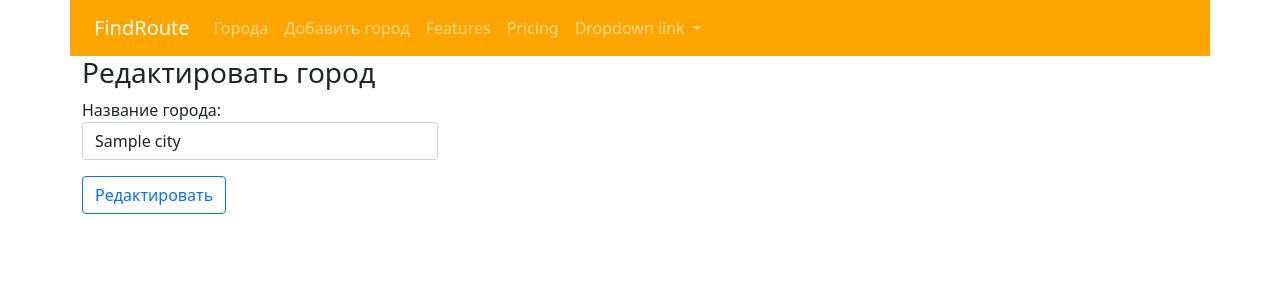
After one commit to Kirill67tyar/find-route-service, a Django app: page /cities/update/1/ in a window 1280 px wide. The commit adds this page. Shown: the top 300 px of the page. Run offline with Django 3.2, Linux system fonts and the light colour scheme; tables that the repository leaves empty hold one stand-in row (values such as "Sample post").

Commit message:
create CityCreatelView, CityUpdateView, CityDeleteView, cities/_inc/form.html and forms

```diff
--- /dev/null
+++ b/src/cities/forms.py
@@ -0,0 +1,18 @@
+from django.forms import Form, ModelForm, CharField, TextInput
+
+from cities.models import City
+
+
+class CityForm(Form):
+    name = CharField(label='Город', widget=TextInput(attrs={'class': ' form-control',
+                                                            'placeholder': 'введите название города', }))
+
+
+class CityModelForm(ModelForm):
+    class Meta:
+        model = City
+        fields = ('name',)
+        widgets = {
+            'name': TextInput(attrs={'class': ' form-control',
+                                     'placeholder': 'введите название города', }),
+        }
--- a/src/cities/models.py
+++ b/src/cities/models.py
@@ -1,3 +1,4 @@
+from django.urls import reverse_lazy
 from django.db.models import (Model, CharField, )
 
 
@@ -11,3 +12,6 @@ class City(Model):
         verbose_name = 'города'
         verbose_name_plural = 'город'
         ordering = ('name',)
+
+    def get_absolute_url(self):
+        return reverse_lazy('cities:detail', kwargs={'pk': self.pk, })
--- /dev/null
+++ b/src/cities/templates/cities/_inc/form.html
@@ -0,0 +1,8 @@
+<div class="row">
+    <div class="col-md-4">
+        <form action="{{ action }}" method="POST">{% csrf_token %}
+            {{ form.as_p }}
+            <button type="submit" class="btn btn-outline-primary">{{ button }}</button>
+        </form>
+    </div>
+</div>
--- a/src/cities/templates/cities/home.html
+++ b/src/cities/templates/cities/home.html
@@ -11,4 +11,5 @@
         {% endfor %}
     </div>
 </div>
+
 {% endblock %}
--- /dev/null
+++ b/src/cities/templates/cities/update.html
@@ -0,0 +1,10 @@
+{% extends 'base.html' %}
+
+{% block title %}
+Редактирование города
+{% endblock %}
+
+{% block content %}
+<h3>Редактировать город</h3>
+{% include 'cities/_inc/form.html' with button='Редактировать' %}
+{% endblock %}
--- a/src/cities/urls.py
+++ b/src/cities/urls.py
@@ -6,5 +6,8 @@ app_name = 'cities'
 
 urlpatterns = [
     path('', home_view, name='home'),
+    path('add/', CityCreatelView.as_view(), name='create'),
     path('detail/<int:pk>/', CityDetailView.as_view(), name='detail'),
+    path('update/<int:pk>/', CityUpdateView.as_view(), name='update'),
+    path('delete/<int:pk>/', CityDeleteView.as_view(), name='delete'),
 ]
--- a/src/cities/views.py
+++ b/src/cities/views.py
@@ -1,22 +1,20 @@
 from django.shortcuts import render
-from django.views.generic import DetailView
+from django.urls import reverse_lazy
+from django.views.generic import (DetailView, CreateView, UpdateView, DeleteView, )
 
 from cities.models import City
+from cities.forms import CityModelForm, CityForm
 from cities.utils import get_object_or_null, get_view_at_console1 as cons
 
 __all__ = (
-    'home_view', 'CityDetailView',
+    'home_view', 'CityDetailView', 'CityCreatelView', 'CityUpdateView', 'CityDeleteView'
 )
 
 
-def home_view(request, pk=None):
-    if pk:
-        city = get_object_or_null(City, pk=pk)
-        context = {'object': city, }
-        return render(request, 'cities/detail.html', context=context)
-
+def home_view(request):
     cities = City.objects.values()
     cities2 = City.objects.all()
+
     context = {'objects_list': cities, }
 
     # # in console
@@ -35,3 +33,25 @@ class CityDetailView(DetailView):
     def get(self, request, *args, **kwargs):
         cons(self.queryset)
         return super().get(request, *args, **kwargs)
+
+
+class CityCreatelView(CreateView):
+    # model = City
+    form_class = CityModelForm
+    template_name = 'cities/create.html'
+    # success_url = reverse_lazy('cities:home')
+
+
+class CityUpdateView(UpdateView):
+    model = City
+    form_class = CityModelForm
+    template_name = 'cities/update.html'
+
+
+class CityDeleteView(DeleteView):
+    model = City
+    success_url = reverse_lazy('cities:home')
+    # template_name = 'cities/delete.html'
+
+    def get(self, request, *args, **kwargs):
+        return self.post(request, *args, **kwargs)
--- a/src/templates/_inc/navbar.html
+++ b/src/templates/_inc/navbar.html
@@ -1,5 +1,6 @@
 {% url 'cities:home' as cities_home_url %}
-<nav class="navbar navbar-expand-lg container navbar-dark" style="background-color: #de3009;">
+{% url 'cities:create' as cities_create_url %}
+<nav class="navbar navbar-expand-lg container navbar-dark" style="background-color: #FFA500;">
     <!--   класс container ограничивает размер -->
     <div class="container-fluid">
         <a class="navbar-brand" href="{% url 'cities:home' %}">FindRoute</a>
@@ -12,6 +13,10 @@
                 <li class="nav-item">
                     <a class="nav-link {% if request.path == cities_home_url %}active{% endif %}"
                        aria-current="page" href="{% url 'cities:home' %}">Города</a>
+                </li>
+                <li class="nav-item">
+                    <a class="nav-link {% if request.path == cities_create_url %}active{% endif %}"
+                       aria-current="page" href="{% url 'cities:create' %}">Добавить город</a>
                 </li>
                 <li class="nav-item">
                     <a class="nav-link" href="#">Features</a>
--- a/src/templates/base.html
+++ b/src/templates/base.html
@@ -23,6 +23,8 @@
 </div>
 
 
+
+
 <!-- Optional JavaScript; choose one of the two! -->
 
 <!-- Option 1: Bootstrap Bundle with Popper -->
--- a/src/travel/urls.py
+++ b/src/travel/urls.py
@@ -21,4 +21,4 @@ urlpatterns = [
     path('cities/', include('cities.urls', namespace='cities')),
 ]
 
-# 06.28
+# 07.35
```
Also changed, not shown: src/cities/templates/cities/create.html (added, +10 -0 lines), src/cities/templates/cities/delete.html (added, +10 -0 lines), src/cities/templates/cities/detail.html (+17 -3 lines).
